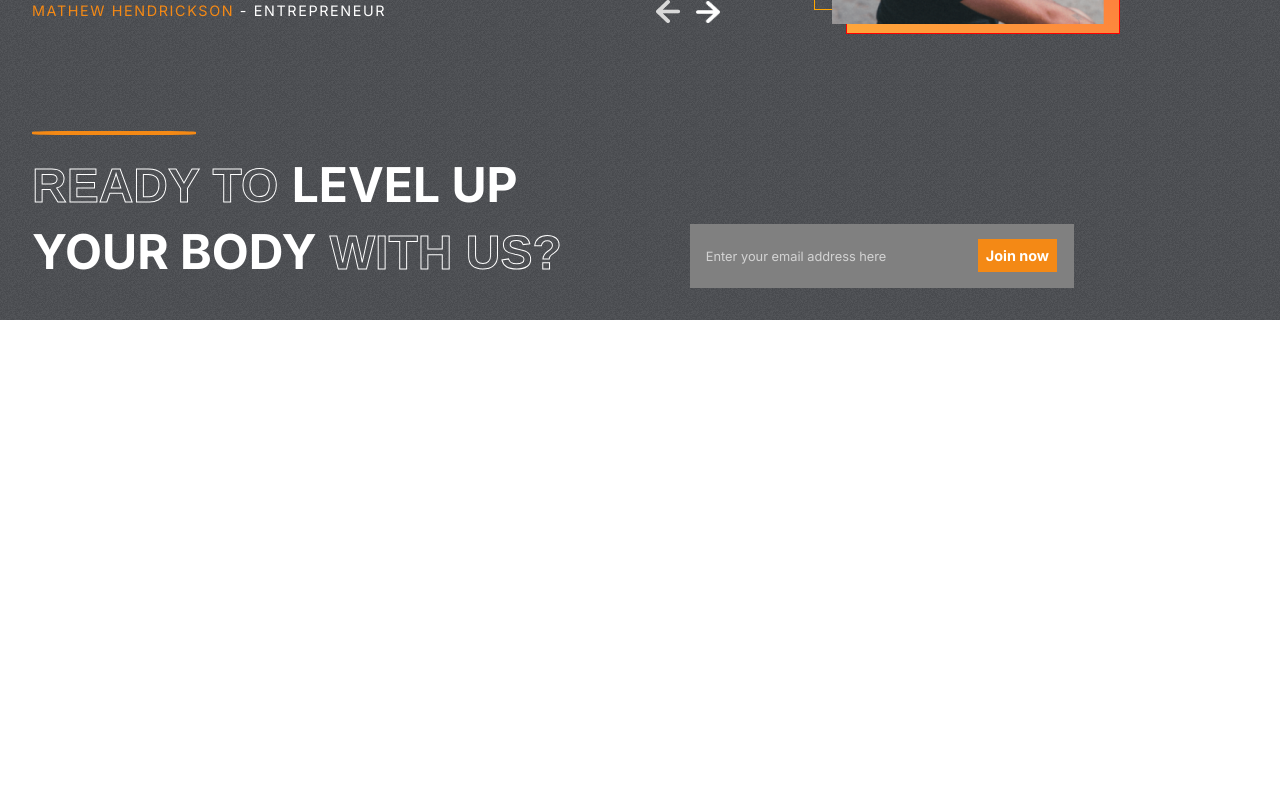
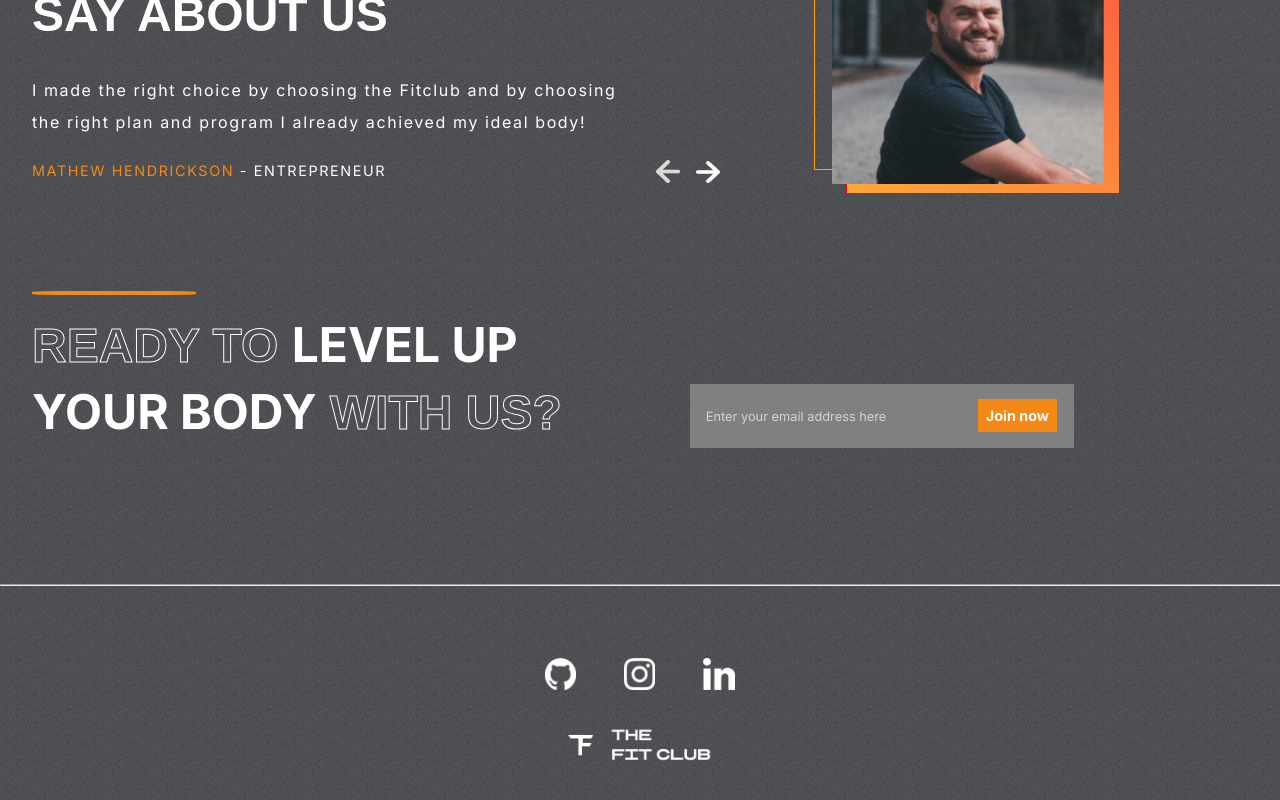
Before and after one commit to Aparajit-Garg/Gym, a React (Create React App) app in the folder the-website/: page / in a window 1280 px wide. Shown: the part 2775-3575 px from the top of the page. Before the commit the page ends 3095 px from the top, so only its background shows below. Built offline with nearby package versions, Linux system fonts and the light colour scheme.

Commit message:
full website done, responsive check left, payment option left.

```diff
--- a/the-website/src/App.js
+++ b/the-website/src/App.js
@@ -5,6 +5,7 @@ import WhyChooseUs from "./components/WhyChooseUs/WhyChooseUs";
 import Plans from "./components/Plans/Plans";
 import Testimonials from "./components/Testimonials/Testimonials";
 import Contact from "./components/ContactUs/Contact";
+import SocialPages from './components/SocialPages/SocialPages';
 
 function App() {
   return (
@@ -15,6 +16,7 @@ function App() {
       <Plans />
       <Testimonials />
       <Contact />
+      <SocialPages />
     </div>
   );
 }
--- a/the-website/src/components/ContactUs/Contact.js
+++ b/the-website/src/components/ContactUs/Contact.js
@@ -13,6 +13,7 @@ const Contact = () => {
         .then((result) => {
             console.log("Successfull: ", result.text);
             window.alert("Mail sent");
+            form.current.reset();
         }, (error) => {
             console.log("Error: ", error.text);
         });
@@ -20,7 +21,7 @@ const Contact = () => {
 
     return (
         <div className={classes.top__level}>
-            <hr />
+            <hr className={classes.line__section}></hr>
             <div className={classes.join__us}>
                 <span>
                     <span className={classes.tranparent__background}> Ready to </span>
--- a/the-website/src/components/ContactUs/Contact.module.css
+++ b/the-website/src/components/ContactUs/Contact.module.css
@@ -4,7 +4,7 @@
     position: relative;
 }
 
-hr {
+.line__section {
     border: 2px solid var(--orange);
     left: 2rem;
     width: 10rem;
--- a/the-website/src/components/Plans/Plans.module.css
+++ b/the-website/src/components/Plans/Plans.module.css
@@ -31,7 +31,7 @@ section {
     display: flex;
     flex-direction: row;
     gap: 3rem;
-    /* padding: 5rem 0; */
+    padding: 5rem 0;
     /* background-color: var(--caloryCard); */
 
 }
--- a/the-website/src/components/SocialPages/SocialPages.js
+++ b/the-website/src/components/SocialPages/SocialPages.js
@@ -0,0 +1,28 @@
+import React from 'react';
+import classes from "./SocialPages.module.css";
+import githubLink from "../../assets/github.png";
+import instagramLink from "../../assets/instagram.png";
+import linkedinLink from "../../assets/linkedin.png";
+import gymLogo from "../../assets/logo.png";
+
+
+const SocialPages = () => {
+
+    return (
+        <section>
+            <hr />
+            <div className={classes.complete__section}>
+                <span className={classes.link__section}>
+                    <a href="https://github.com/Aparajit-Garg" target="_blank"><img src={githubLink} alt="github link" /></a>
+                    <a href="https://www.instagram.com/" target="_blank"><img src={instagramLink} alt="instagram link" /></a>
+                    <a href="https://www.linkedin.com/in/aparajit-garg/" target="_blank"><img src={linkedinLink} alt="linkedin link" /></a>
+                </span>
+                <span className={classes.gym__logo}>
+                    <a href="/"><img src={gymLogo} alt="gym logo" /></a>
+                </span>
+            </div>
+        </section>
+    );
+}
+
+export default SocialPages;
--- a/the-website/src/components/SocialPages/SocialPages.module.css
+++ b/the-website/src/components/SocialPages/SocialPages.module.css
@@ -0,0 +1,31 @@
+section {
+    width: vw;
+    height: vh;
+}
+
+hr {
+    width: 100%;
+}
+
+.complete__section {
+    padding: 4rem;
+    display: flex;
+    flex-direction: column;
+    gap: 2rem;
+    align-items: center;
+}
+
+.link__section {
+    display: flex;
+    gap: 3rem;
+}
+
+.link__section > a > img {
+    max-width: 2rem;
+    max-height: 2rem;
+}
+
+.gym__logo > a > img {
+    max-width: 9rem;
+    max-height: 5rem;
+}
```
